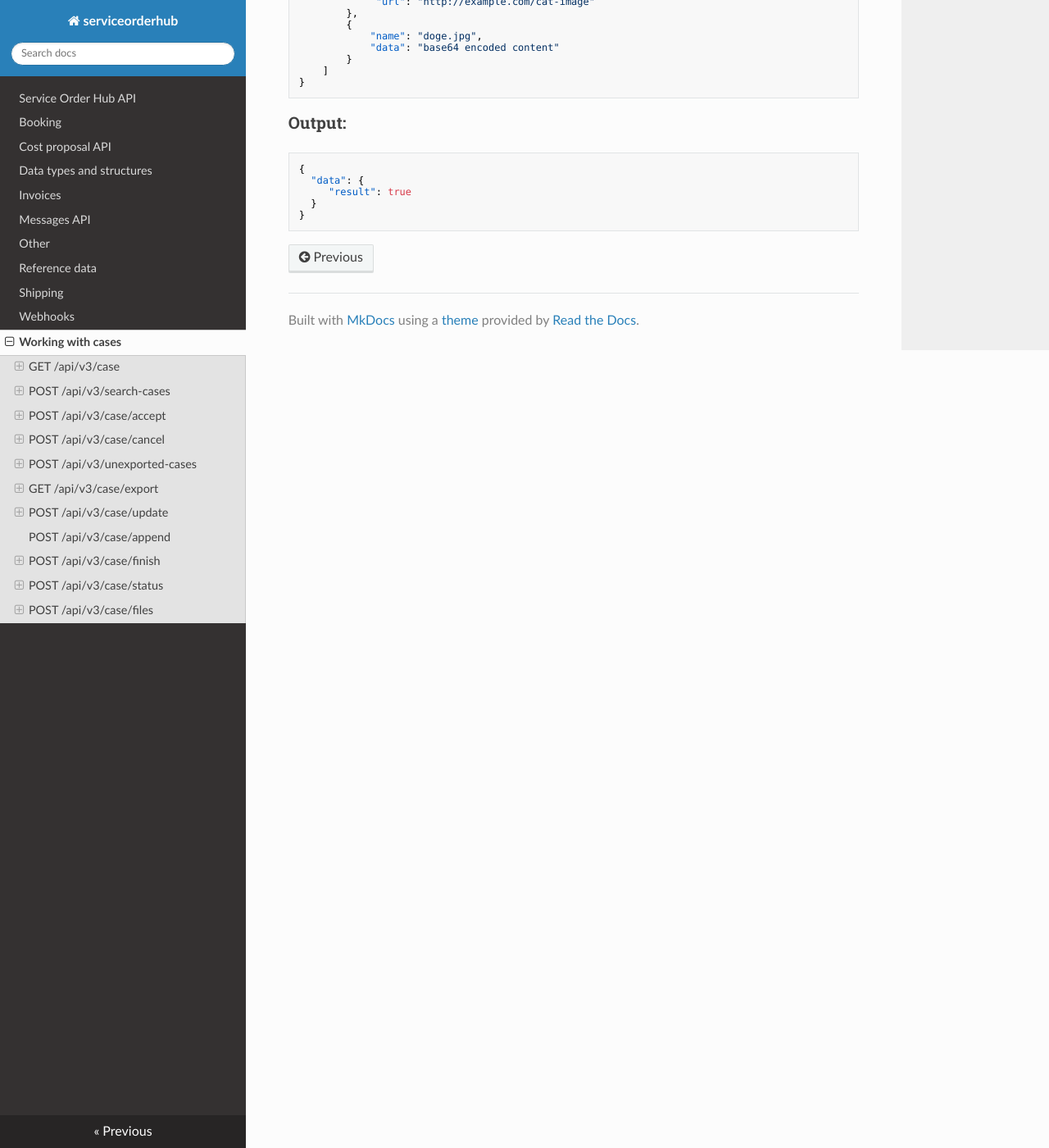
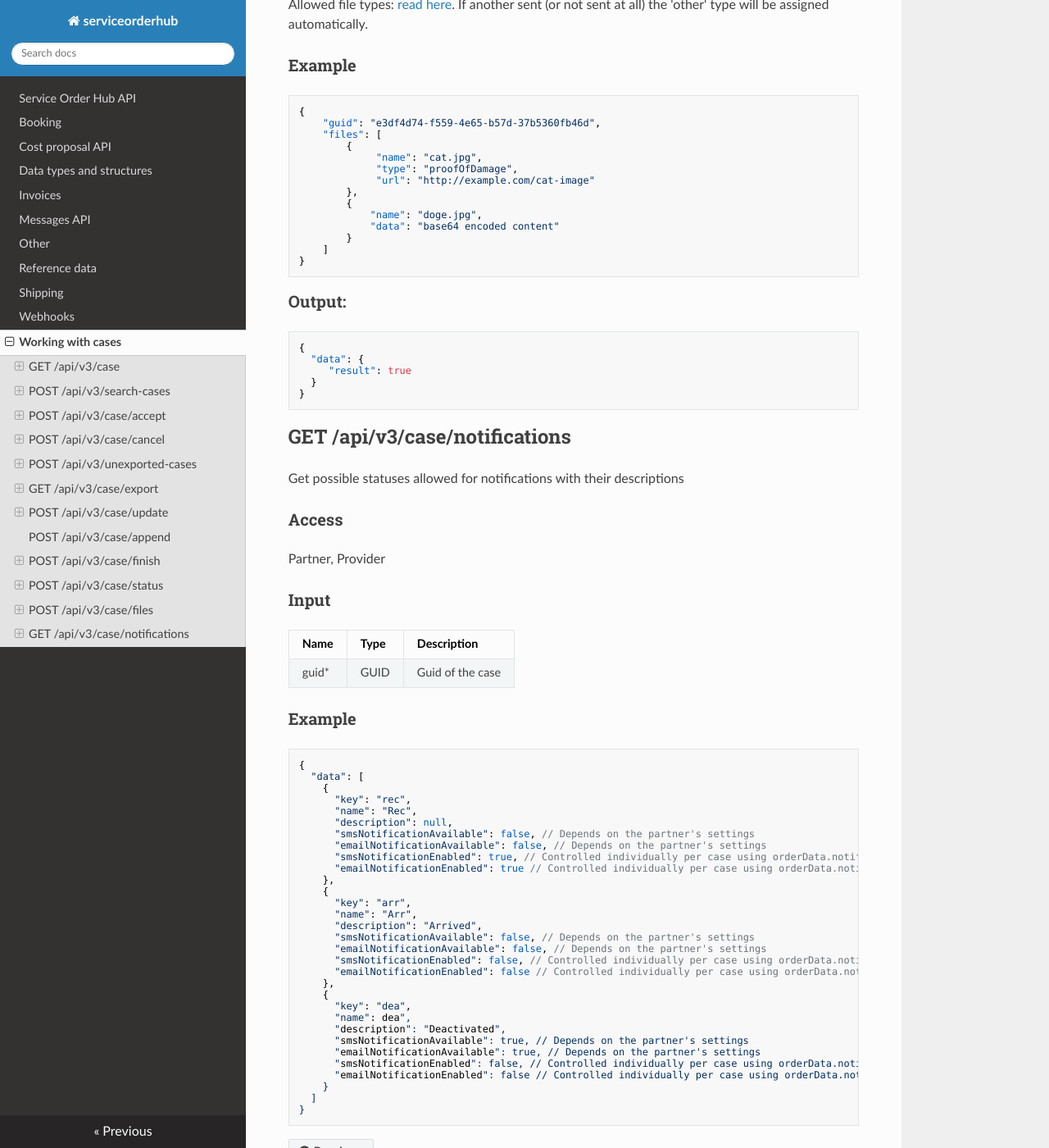
Before and after one commit to infocareworkshop/serviceorderhub-docs, an MkDocs documentation site: the page built from docs/Working with cases.md, in a window 1280 px wide and 1400 px high, scrolled down 13015 px. Shown: the whole window at 82% size. Built offline with MkDocs 1.6.1, drawn with Linux system fonts in a browser that asks for light colours; nearby versions of some CDN libraries; some of the changed text lies outside the part shown.

Commit message:
[ICW-722] More docs

````diff
--- a/docs/Working with cases.md
+++ b/docs/Working with cases.md
@@ -585,6 +585,19 @@ tags: [4, 5]
 ```
 Sending an empty array will unassign all tags.
 
+### Example with notifications
+```
+{
+    "guid": "<GUID>",
+    "orderData": {
+        "notifications": {
+            "arr": { "sms": true, "email": false },
+            "rec": { "sms": false, "email": true }
+        }
+    }
+}
+```
+
 ## POST /api/v3/case/append
 
 This method works similarly to /update. However it appends input to the existing case object leaving the rest of data unchanged.
@@ -728,3 +741,53 @@ Allowed file types: [read here](Data%20types%20and%20structures/#FileType). If a
   }
 }
 ```
+
+## GET /api/v3/case/notifications
+
+Get possible statuses allowed for notifications with their descriptions
+
+### Access
+
+Partner, Provider
+
+### Input
+
+| Name               | Type          | Description                |
+|--------------------|---------------|----------------------------|
+| guid\*             | GUID          | Guid of the case           |
+
+### Example
+
+```
+{
+  "data": [
+    {
+      "key": "rec",
+      "name": "Rec",
+      "description": null,
+      "smsNotificationAvailable": false, // Depends on the partner's settings
+      "emailNotificationAvailable": false, // Depends on the partner's settings
+      "smsNotificationEnabled": true, // Controlled individually per case using orderData.notifications
+      "emailNotificationEnabled": true // Controlled individually per case using orderData.notifications
+    },
+    {
+      "key": "arr",
+      "name": "Arr",
+      "description": "Arrived",
+      "smsNotificationAvailable": false, // Depends on the partner's settings
+      "emailNotificationAvailable": false, // Depends on the partner's settings
+      "smsNotificationEnabled": false, // Controlled individually per case using orderData.notifications
+      "emailNotificationEnabled": false // Controlled individually per case using orderData.notifications
+    },
+    {
+      "key": "dea",
+      "name": dea",
+      "description": "Deactivated",
+      "smsNotificationAvailable": true, // Depends on the partner's settings
+      "emailNotificationAvailable": true, // Depends on the partner's settings
+      "smsNotificationEnabled": false, // Controlled individually per case using orderData.notifications
+      "emailNotificationEnabled": false // Controlled individually per case using orderData.notifications
+    }
+  ]
+}
+```
````
